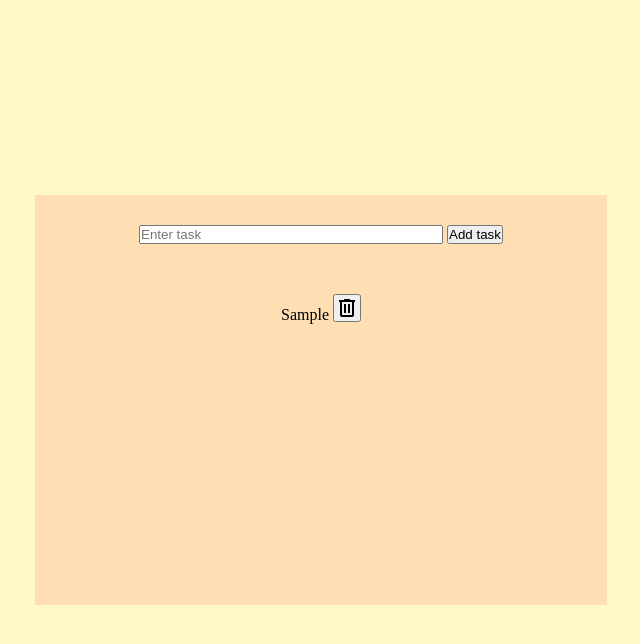
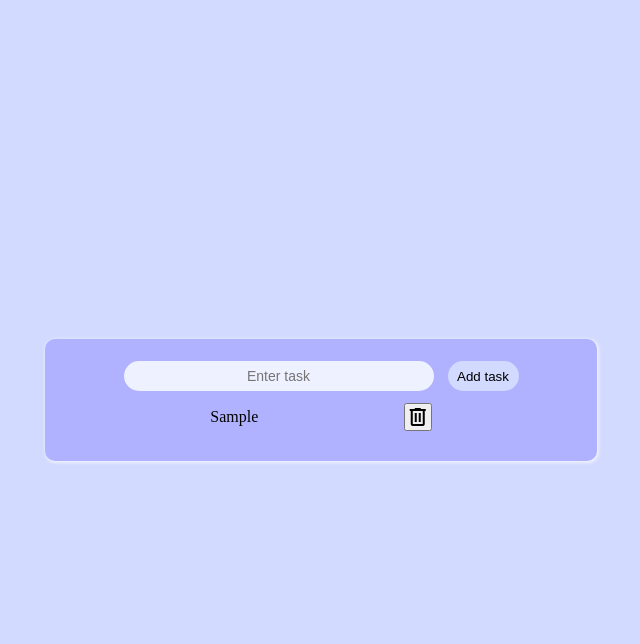
Before and after one commit to sasimopuri/todolist, a plain HTML site: page index.html in a window 1280 px wide. Both pictures are taken after typing "Sample" into the empty fields and a click on the button "Add task". Shown: the whole page, without its empty margins (319-959 px from the left). Drawn offline with nearby package versions, Linux system fonts and the light colour scheme.

Commit message:
All done

```diff
--- a/index.js
+++ b/index.js
@@ -8,10 +8,10 @@ function logic()
         alert("Enter task")
     }
     else{
-        display.innerHTML+=`<div class="display">
-        <div dcontainer><span id="work">${input.value}</span>
+        display.innerHTML+=`<div class="task">
+        <span class="work">${input.value}</span>
         <button class="material-symbols-outlined">delete</button>
-        </div></div>`
+        </div>`
         let alltasks=document.querySelectorAll(".material-symbols-outlined");
         for(let i=0;i<alltasks.length;i++)
         {
--- a/style.css
+++ b/style.css
@@ -1,31 +1,93 @@
 *{
+    margin: 0%;
     padding: 0%;
-    margin: 0%;
 }
+
 body{
+    display: flex;
     height: 100vh;
-    background-color: #FFF9CA;
-    display: flex;
     justify-content: center;
     align-items: center;
+    background-color: #D2DAFF;
 
 }
 
 .container{
+    display: flex;
+    flex-direction: column;
+    align-items: center;
+    justify-content: center;
+    background-color: #B1B2FF;
     width: 40%;
     min-width: 350px;
-    background-color: #FFDEB4;
+    max-height: 100%;
+    padding: 20px;
+    border-radius: 10px;
+    box-shadow: 1px 1px 3px 1px #EEF1FF;
+}
+
+.containertask{
     display: flex;
-    max-height: 100%;
-    flex-direction: column;
-
-    align-items: center;
-    padding: 30px;
-    min-height: 350px;
-    row-gap: 50px;
-
+    justify-content: center;
+    flex-wrap: wrap;
 }
 
 #inputfeild{
-    width: 300px;
+    min-width: 300px;
+    min-height: 20px;
+    background-color: #EEF1FF;
+    border-radius: 50px;
+    padding: 5px;
+    border: 2px solid #B1B2FF;
+    text-align: center;
+
+    font-size: 14px;
 }
+
+#add{
+    min-width: 75px;
+    min-height: 25px;
+    padding: 6px;
+    border-radius: 50px;
+    margin-left: 10px;
+    background-color: #D2DAFF;
+    caret-color: #AAC4FF;
+    border: 2px solid #B1B2FF;
+    transition: width 2s;
+}
+
+#add:hover{
+    cursor: pointer;
+    width: 80px;
+    background-color: #FFCCCC;
+}
+#inputfeild:focus{
+    outline: none;
+    /* outline-color: #748DA6; */
+    border-color: #EEF1FF;
+    background-color: white;
+}
+
+.display{
+    display: flex;
+    flex-direction: column;
+    row-gap: 10px;
+    align-items: center;
+    justify-content: center;
+    width: 100%;
+    padding: 10px;
+}
+
+.task{
+    display: flex;
+    justify-content: space-evenly;
+    width: 100%;
+}
+
+.work{
+    display: flex;
+    justify-content: flex-end;
+    align-items: center;
+    flex-wrap: wrap;
+
+}
```
Also changed, not shown: index.html (+1 -2 lines).
